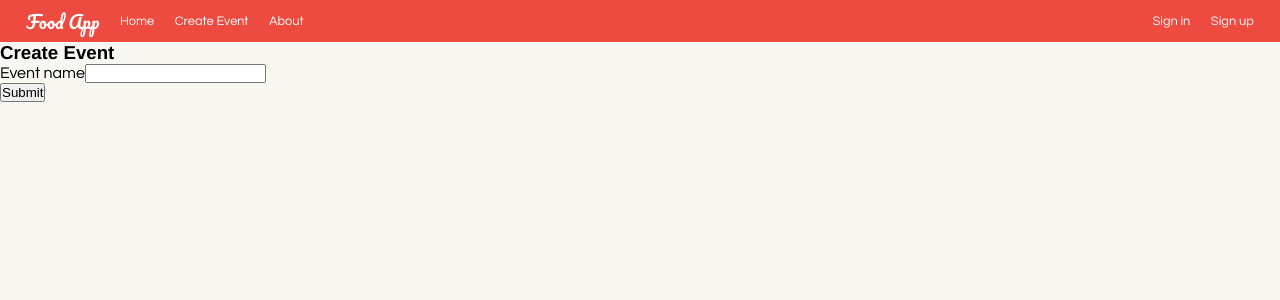
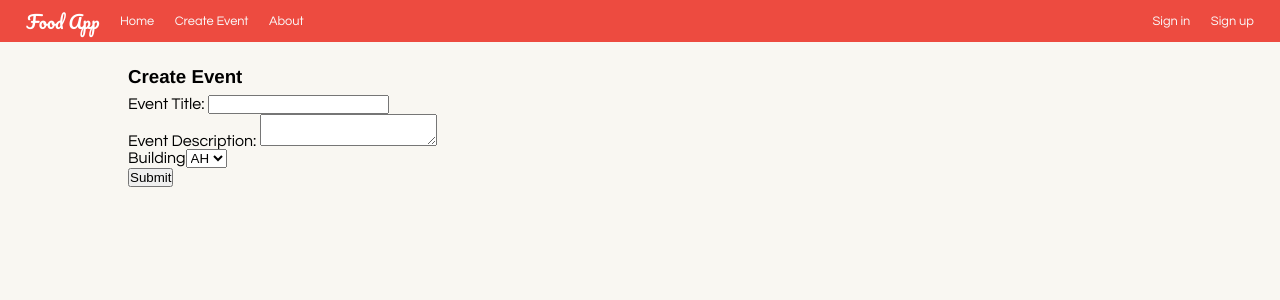
Before and after one commit to Evalir/food-app-intec, a React (Create React App) app: page /create in a window 1280 px wide. Shown: the top 300 px of the page. Built offline with nearby package versions, Linux system fonts and the light colour scheme.

Commit message:
Documentation, add utils for auth setup

```diff
--- a/src/Views/CreateEvent.js
+++ b/src/Views/CreateEvent.js
@@ -2,39 +2,68 @@ import React, { useState, useContext } from 'react';
 import styled from 'styled-components';
 import { Context } from '../Store/Store';
 import Navbar from '../Components/Navbar/Navbar';
+
 const Header = styled.h3`
   font-family: 'Helvetica';
+  line-height: 2em;
 `;
 
+const CenteringWrapper = styled.div`
+  width: 80vw;
+  margin: 0 auto;
+  padding-top: 1em;
+`;
+// TODO: Add Formik for form validation
 export default function CreateEvent() {
   const [eventName, setEventName] = useState('');
+  const [eventDescription, setEventDescription] = useState('');
+  const buildings = ['AH', 'FD', 'AJ', 'DP'];
+  const [building, setBuilding] = useState(buildings[0]);
   const { actions } = useContext(Context);
 
   function SubmitForm(e) {
     e.preventDefault();
-    actions.CreateEvent({ name: eventName });
-    setEventName('');
+    //actions.CreateEvent({ name: eventName });
+    //setEventName('');
+    console.log(eventName, eventDescription, building);
   }
 
   return (
     <>
       <Navbar />
-      <div className="container">
+      <CenteringWrapper>
         <Header>Create Event</Header>
         <form onSubmit={SubmitForm}>
-          <div className="event-form">
-            <label>Event name</label>
+          <div>
+            <label>Event Title: </label>
             <input
               type="text"
               value={eventName}
               onChange={e => setEventName(e.target.value)}
             />
           </div>
-          <button className="btn-large waves-effect waves-light " type="button">
-            Submit
-          </button>
+          <div>
+            <label>Event Description: </label>
+            <textarea
+              value={eventDescription}
+              onChange={e => setEventDescription(e.target.value)}
+            />
+          </div>
+          <div>
+            <label>Building</label>
+            <select
+              name="buildings"
+              value={building}
+              onChange={e => setBuilding(e.target.value)}
+            >
+              {buildings.map(building => (
+                <option value={building}>{building}</option>
+              ))}
+            </select>
+          </div>
+          <button type="button">Submit</button>
         </form>
-      </div>
+      </CenteringWrapper>
     </>
   );
 }
--- a/src/Views/ViewEvents.js
+++ b/src/Views/ViewEvents.js
@@ -5,23 +5,19 @@ import { Context } from '../Store/Store';
 
 import FoodCard from '../Components/FoodCard/FoodCard';
 import Navbar from '../Components/Navbar/Navbar';
+
 const Header = styled.h3`
   font-family: 'Questrial', Helvetica;
   margin: 0 0 1em 0;
 `;
 
-export const CenteringWrapper = styled.div`
+const CenteringWrapper = styled.div`
   width: 80vw;
   margin: 0 auto;
   padding-top: 1em;
 `;
 
-export const Container = styled.div`
-  width: 80vw;
-  display: flex;
-  justify-content: center;
-`;
-export const Grid = styled.div`
+const Grid = styled.div`
   width: 80vw;
   display: flex;
   flex-wrap: wrap;
@@ -40,13 +36,11 @@ export default function ViewEvents() {
       <Navbar />
       <CenteringWrapper>
         <Header>Events</Header>
-        <Container>
-          <Grid>
-            {state.events.map(event => (
-              <FoodCard key={event.name} name={event.name} />
-            ))}
-          </Grid>
-        </Container>
+        <Grid>
+          {state.events.map(event => (
+            <FoodCard key={event.name} name={event.name} />
+          ))}
+        </Grid>
       </CenteringWrapper>
     </>
   );
```
Also changed, not shown: src/Utils/Auth.js (added, +12 -0 lines).
